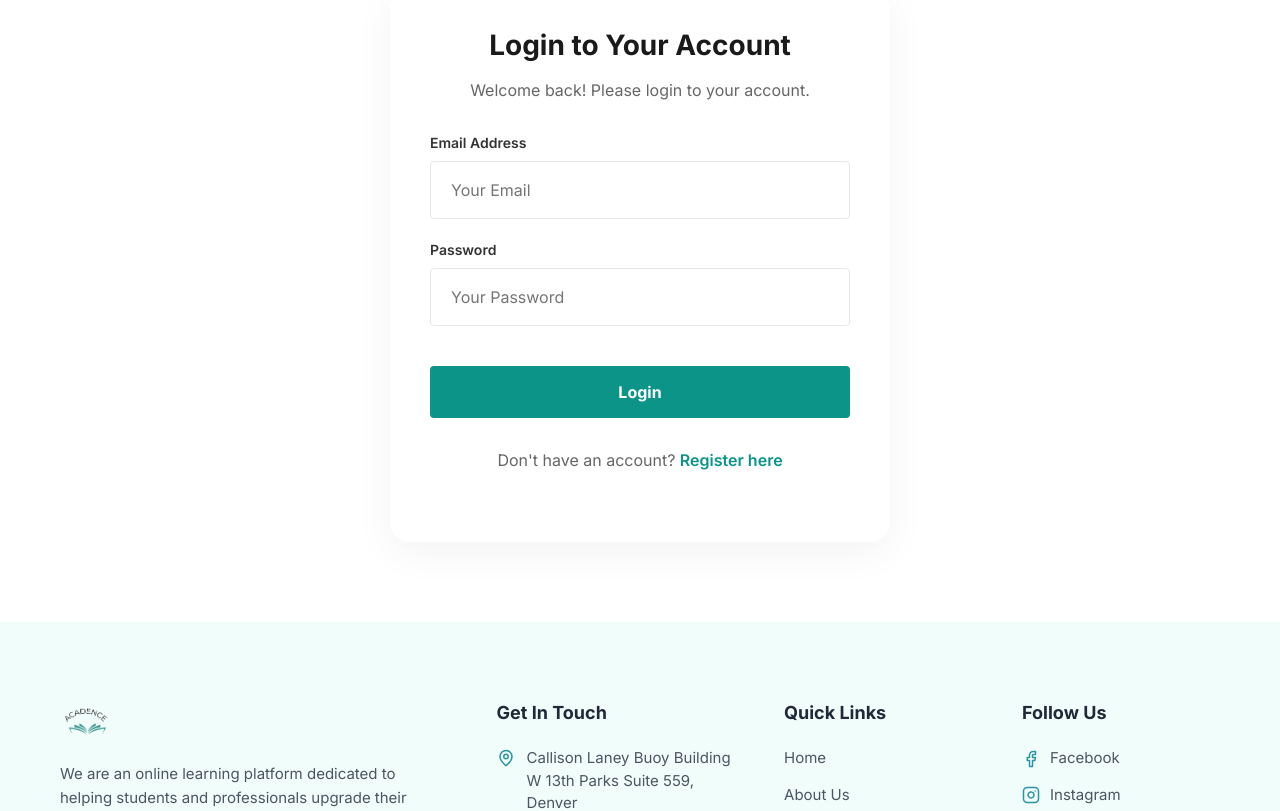
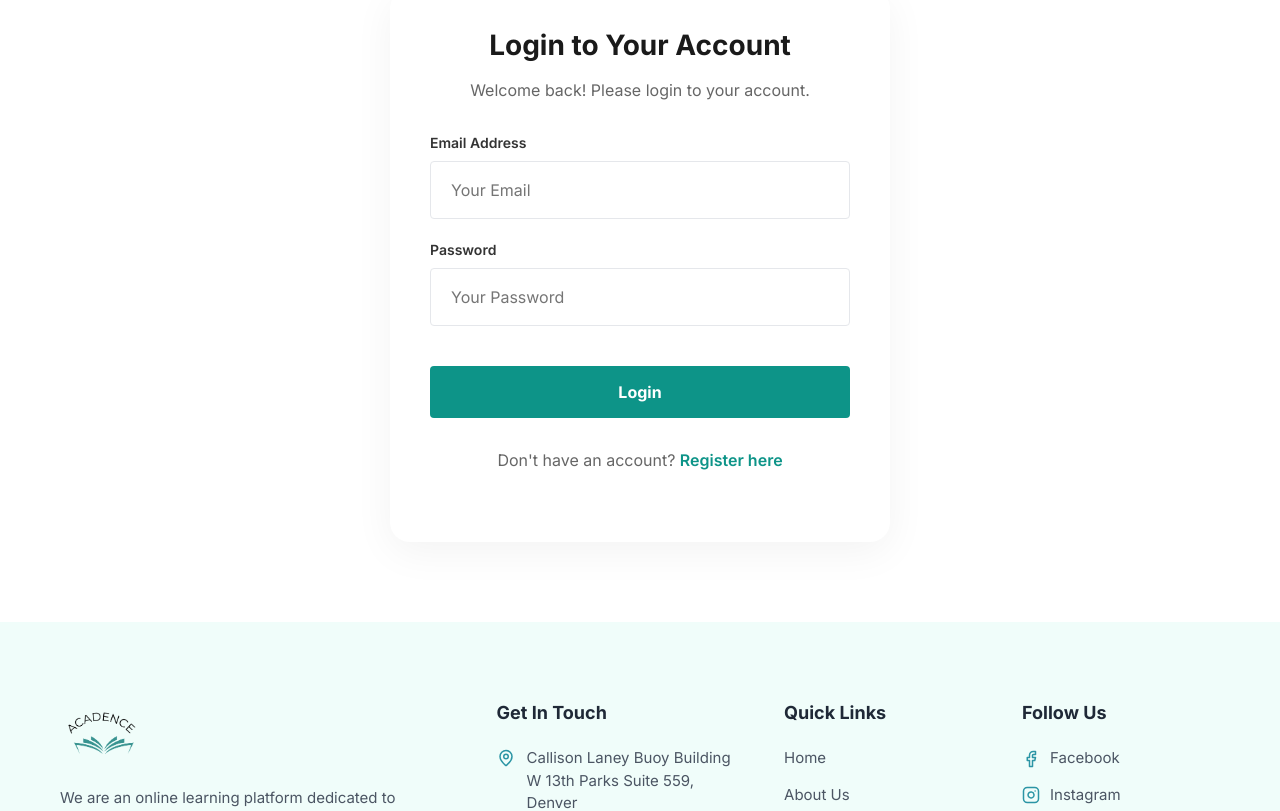
Before and after one commit to user17-02/Brainera, a React (Vite) app in the folder brainera/: page /login-register in a window 1280 px wide. Shown: the part 431-1242 px from the top of the page. Built offline with nearby package versions, Linux system fonts and the light colour scheme.

Commit message:
Update Footer.module.css

```diff
--- a/brainera/src/components/Footer.module.css
+++ b/brainera/src/components/Footer.module.css
@@ -21,8 +21,8 @@
 
 /* Brand Column */
 .brandLogo {
-    height: 40px;
-    /* Adjust height to fit */
+    height: 64px;
+    /* Increased height for better visibility */
     margin-bottom: 20px;
     display: block;
 }
```
